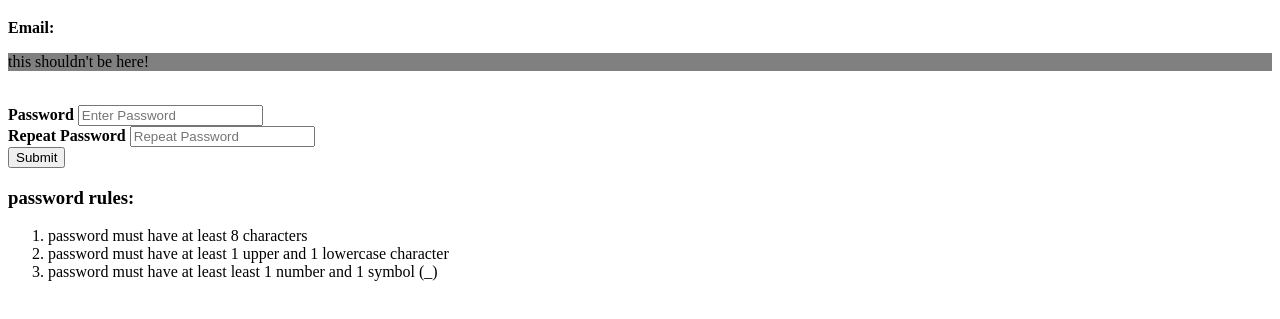
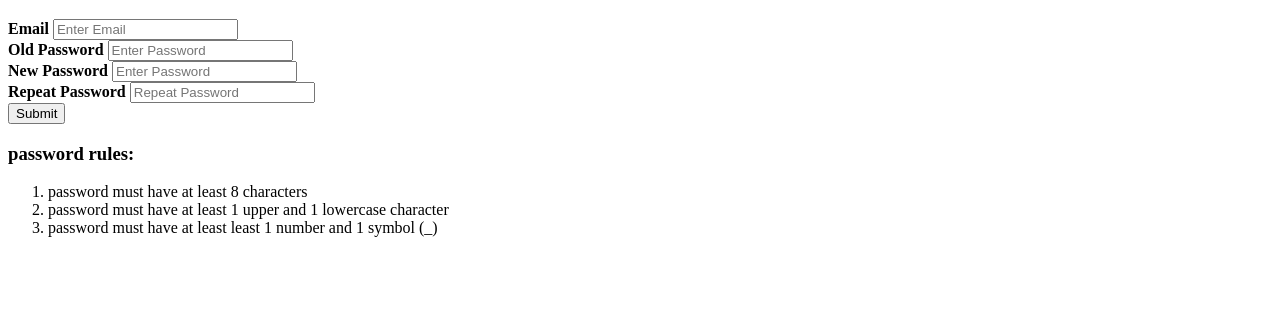
Before and after one commit to ThomasChen1220/CTF2, a plain HTML site: page reset.html in a window 1280 px wide. Shown: the part 87-406 px from the top of the page. Drawn offline with Linux system fonts and the light colour scheme.

Commit message:
changed some html

```diff
--- a/reset.html
+++ b/reset.html
@@ -8,14 +8,17 @@
   <p class="extra">Spring 2019, CSCI430 ctf group1</p>
   <h1>Sign up page</h1>
   <form action="auth" method="POST">
-    <label for="email"><b>Email:</b></label>
-    <p id="email">this shouldn't be here!</p>
+    <label for="email"><b>Email</b></label>
+    <input type="text" placeholder="Enter Email" name="email" required>
     <br>
-    <label for="psw"><b>Password</b></label>
+    <label for="psw"><b>Old Password</b></label>
+    <input type="password" placeholder="Enter Password" name="oldpsw" required>
+    <br>
+    <label for="psw"><b>New Password</b></label>
     <input type="password" placeholder="Enter Password" name="psw" required>
     <br>
     <label for="psw"><b>Repeat Password</b></label>
-    <input type="password" placeholder="Repeat Password" name="psw" required>
+    <input type="password" placeholder="Repeat Password" name="psw_" required>
     <br>
     <input type="submit">
     <br>
```
Also changed, not shown: index.html (+2 -0 lines), register.html (+1 -1 lines).
